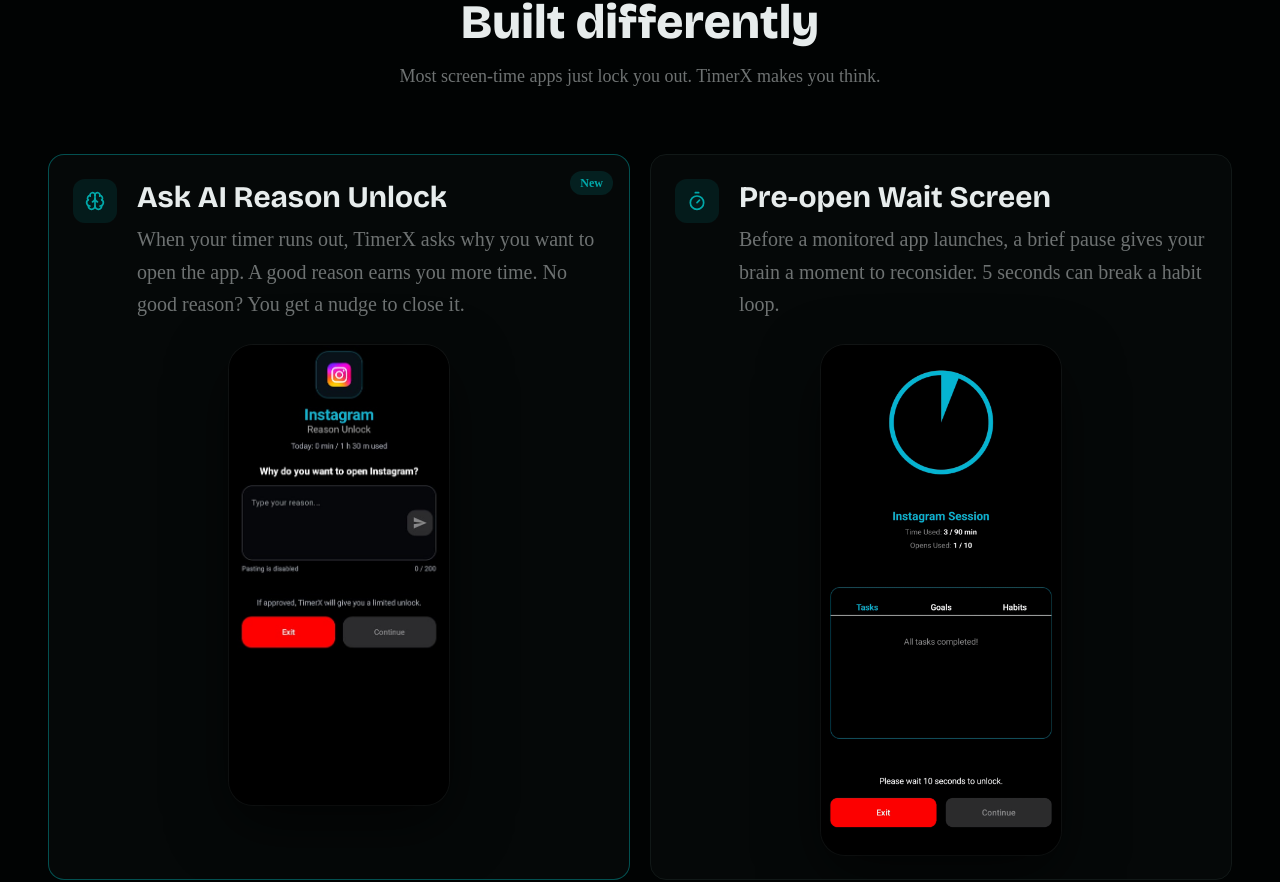
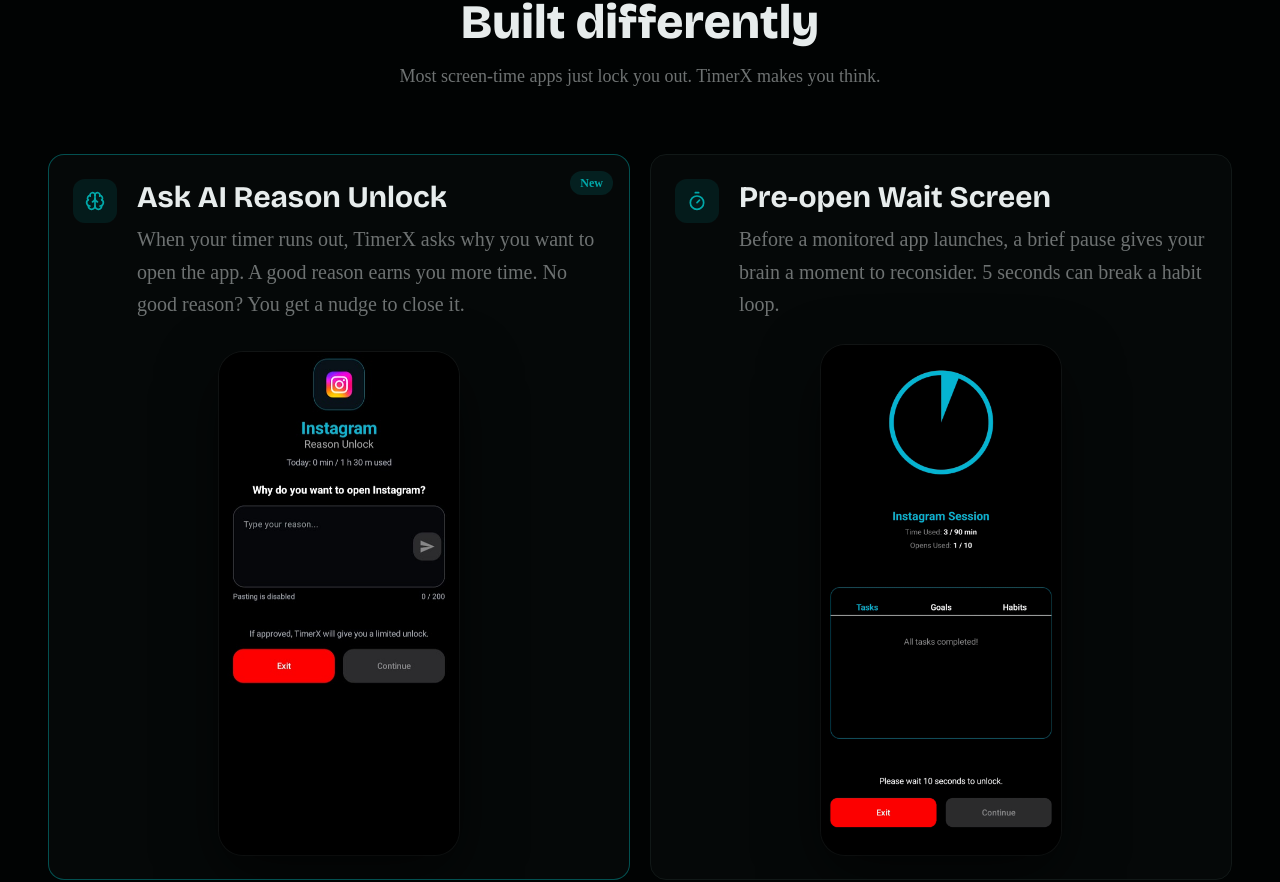
Before and after one commit to TheLastAdmiraL/timerx-website, a Next.js app: page / in a window 1280 px wide. Shown: the part 1056-1938 px from the top of the page. Built offline with nearby package versions, Linux system fonts and the light colour scheme.

Commit message:
fix(features): match AI unlock image size to gif, fill card dead space

```diff
--- a/pages/index.js
+++ b/pages/index.js
@@ -168,7 +168,7 @@
               whileInView="show"
               viewport={{ once: true, margin: '-60px' }}
               transition={{ delay: i * 0.08 }}
-              className="group relative rounded-2xl p-6 overflow-hidden"
+              className="group relative rounded-2xl p-6 overflow-hidden flex flex-col"
               style={{
                 background: 'oklch(0.13 0.008 195)',
                 border: f.highlight
@@ -211,7 +211,7 @@
 
               {/* App screen mockup */}
               {f.image && (
-                <div className="mt-6 flex justify-center">
+                <div className="mt-6 flex-1 flex justify-center items-end">
                   <div
                     className="relative rounded-3xl overflow-hidden"
                     style={{
@@ -232,7 +232,7 @@
                         alt={f.title}
                         width={260}
                         height={560}
-                        className="w-[200px] sm:w-[220px] h-auto"
+                        className="w-[200px] sm:w-[240px] h-auto"
                       />
                     )}
                   </div>
```
